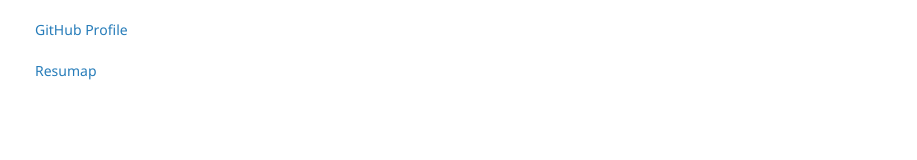
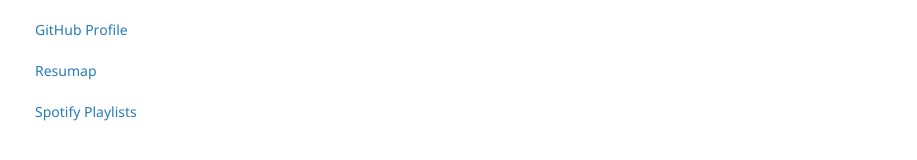
Before and after one commit to jc-clark/jc-clark.github.io, a Jekyll site: the page built from index.md, in a window 1280 px wide. Shown: the part 475-635 px from the top of the page, without its empty margins (175-1092 px from the left). Built offline with Jekyll 4.4.1, drawn with Linux system fonts in a browser that asks for light colours.

Commit message:
adds link

```diff
--- a/_layouts/default.html
+++ b/_layouts/default.html
@@ -32,6 +32,8 @@
 
         <p class="view"><a href="/resumap">Resumap</a></p>
 
+        <p class="view"><a href="/playlists">Spotify Playlists</a></p>
+
       </header>
       <section>
 
```
